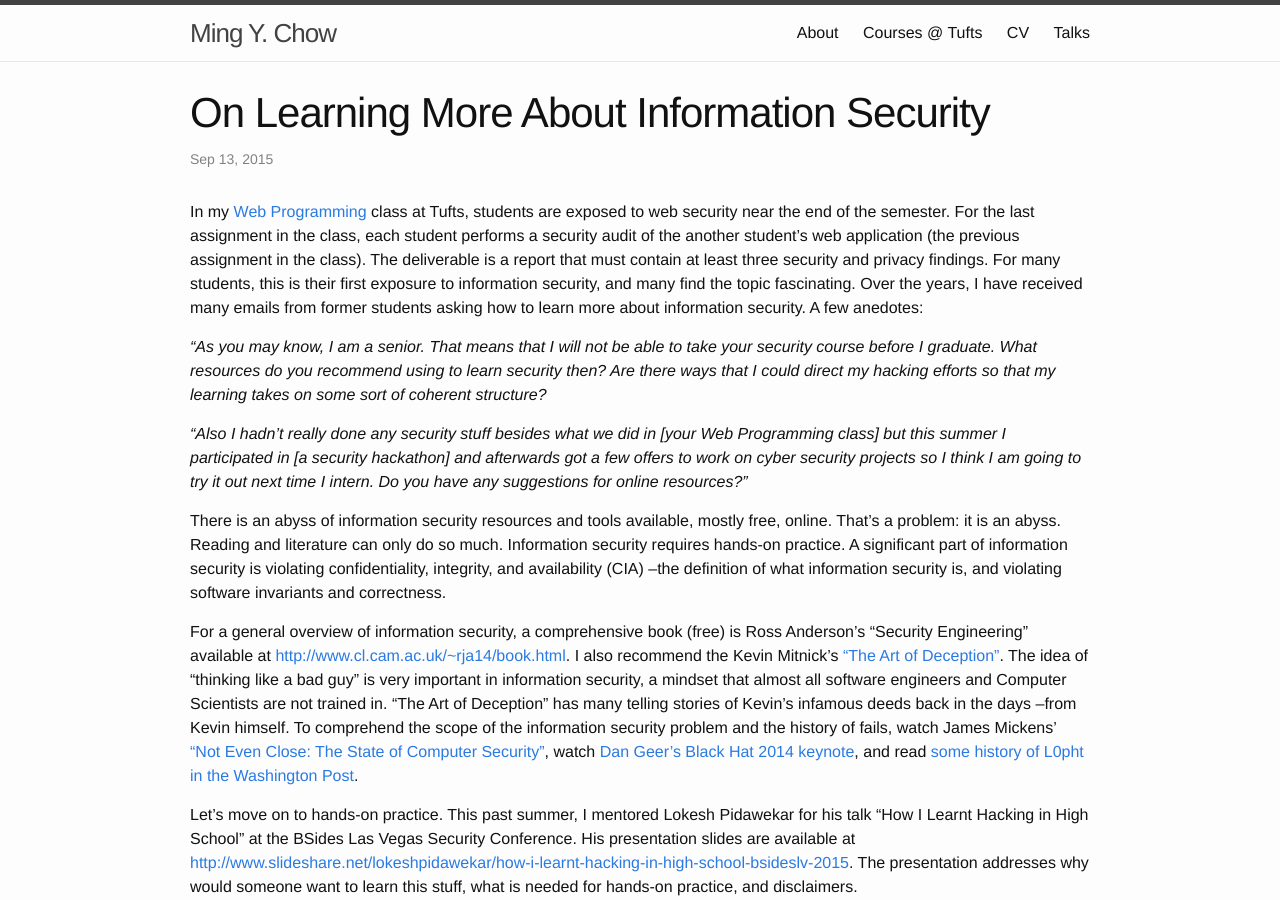
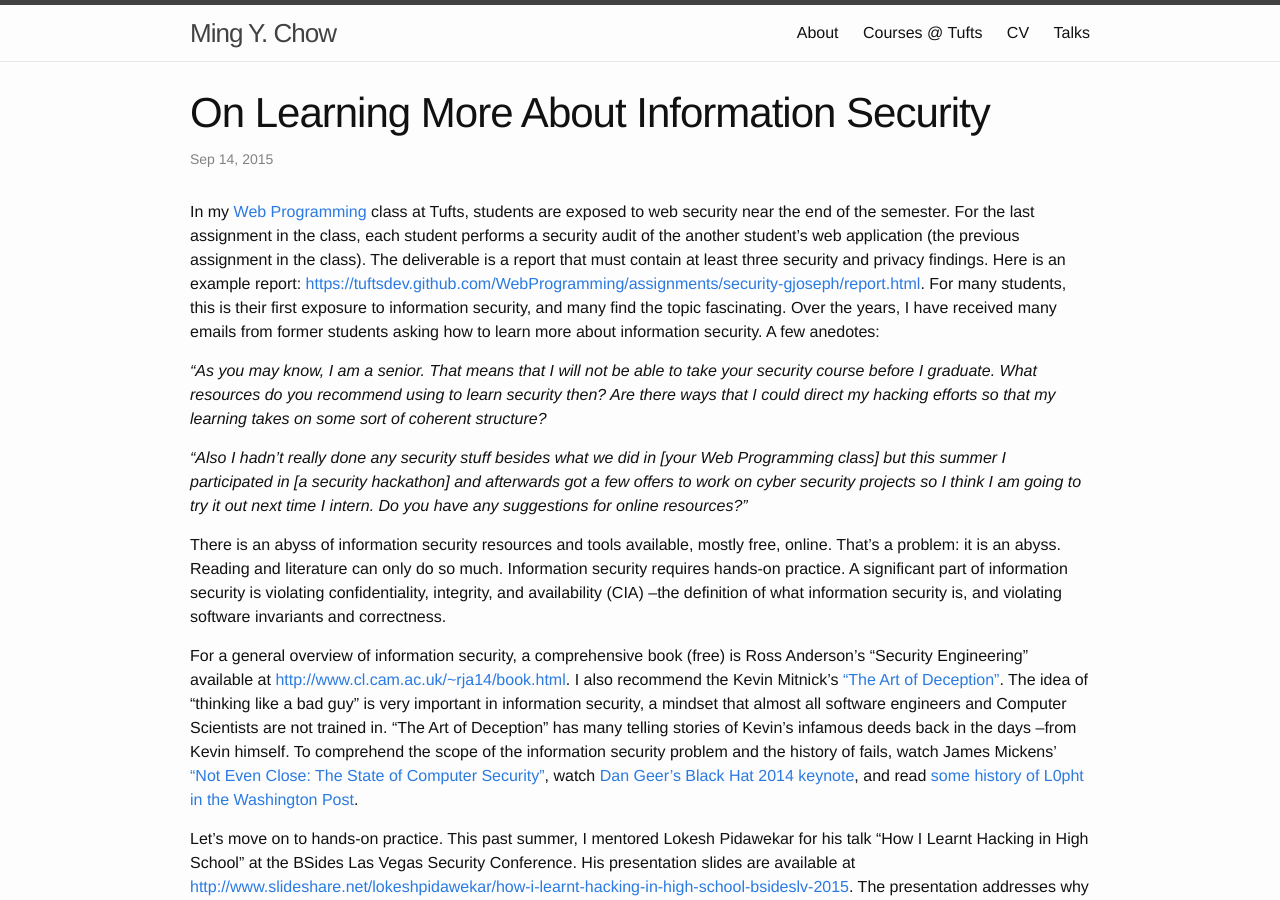
Before and after one commit to mchow01/mchow01.github.io, a Jekyll site: the page built from _posts/2015-09-07-learning-more-about-security.md, in a window 1280 px wide and 900 px high. Built offline with Jekyll 4.4.1, drawn with Linux system fonts in a browser that asks for light colours.

Commit message:
Updated security post

```diff
--- a/_posts/2015-09-07-learning-more-about-security.md
+++ b/_posts/2015-09-07-learning-more-about-security.md
@@ -1,11 +1,11 @@
 ---
 layout: post
 title:  "On Learning More About Information Security"
-date:   2015-09-13 18:30:00
+date:   2015-09-14 10:00:00
 categories: security
 ---
 
-In my [Web Programming](http://www.cs.tufts.edu/comp/20/){:target="_blank"} class at Tufts, students are exposed to web security near the end of the semester.  For the last assignment in the class, each student performs a security audit of the another student's web application (the previous assignment in the class).  The deliverable is a report that must contain at least three security and privacy findings.  For many students, this is their first exposure to information security, and many find the topic fascinating.  Over the years, I have received many emails from former students asking how to learn more about information security.  A few anedotes:
+In my [Web Programming](http://www.cs.tufts.edu/comp/20/){:target="_blank"} class at Tufts, students are exposed to web security near the end of the semester.  For the last assignment in the class, each student performs a security audit of the another student's web application (the previous assignment in the class).  The deliverable is a report that must contain at least three security and privacy findings.  Here is an example report: [https://tuftsdev.github.com/WebProgramming/assignments/security-gjoseph/report.html](https://tuftsdev.github.com/WebProgramming/assignments/security-gjoseph/report.html){:target="_blank"}.  For many students, this is their first exposure to information security, and many find the topic fascinating.  Over the years, I have received many emails from former students asking how to learn more about information security.  A few anedotes:
 
 _"As you may know, I am a senior. That means that I will not be able to take your security course before I graduate. What resources do you recommend using to learn security then? Are there ways that I could direct my hacking efforts so that my learning takes on some sort of coherent structure?_
 
```
Also changed, not shown: 4 other files.
